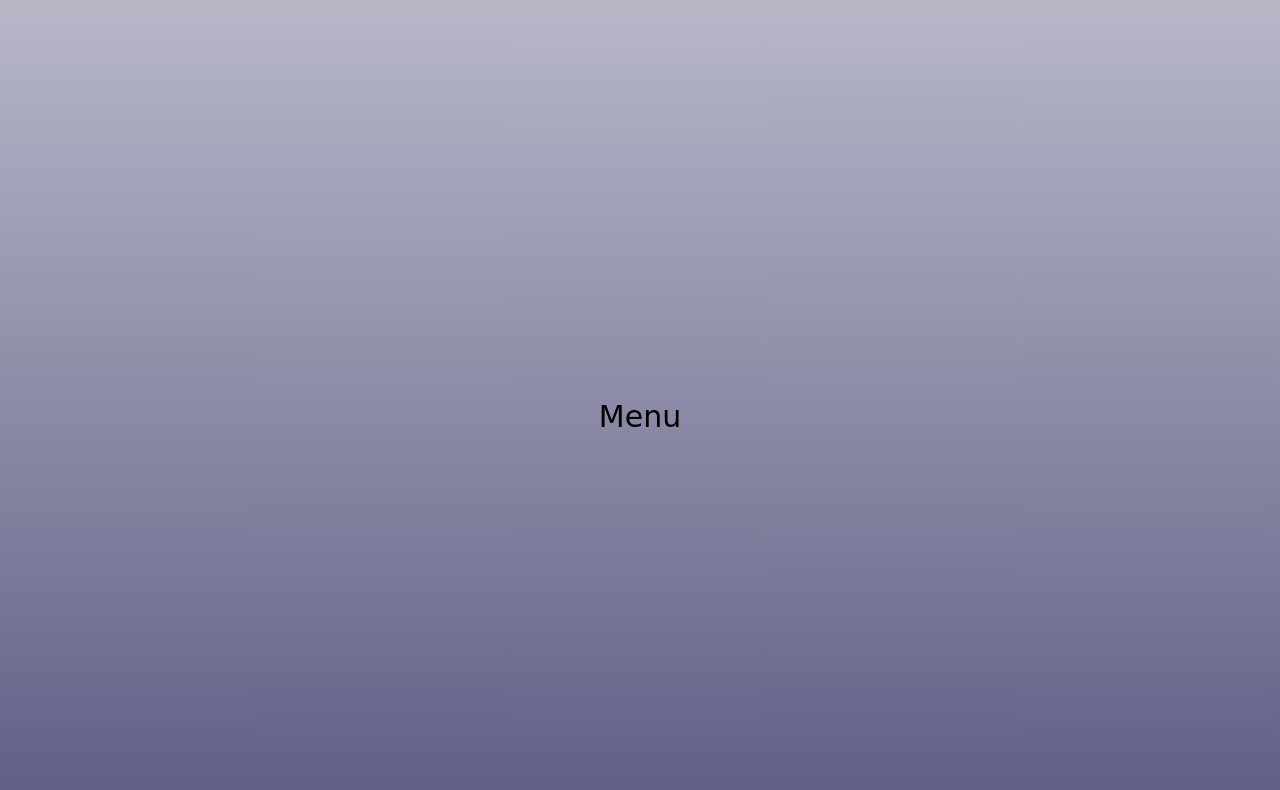
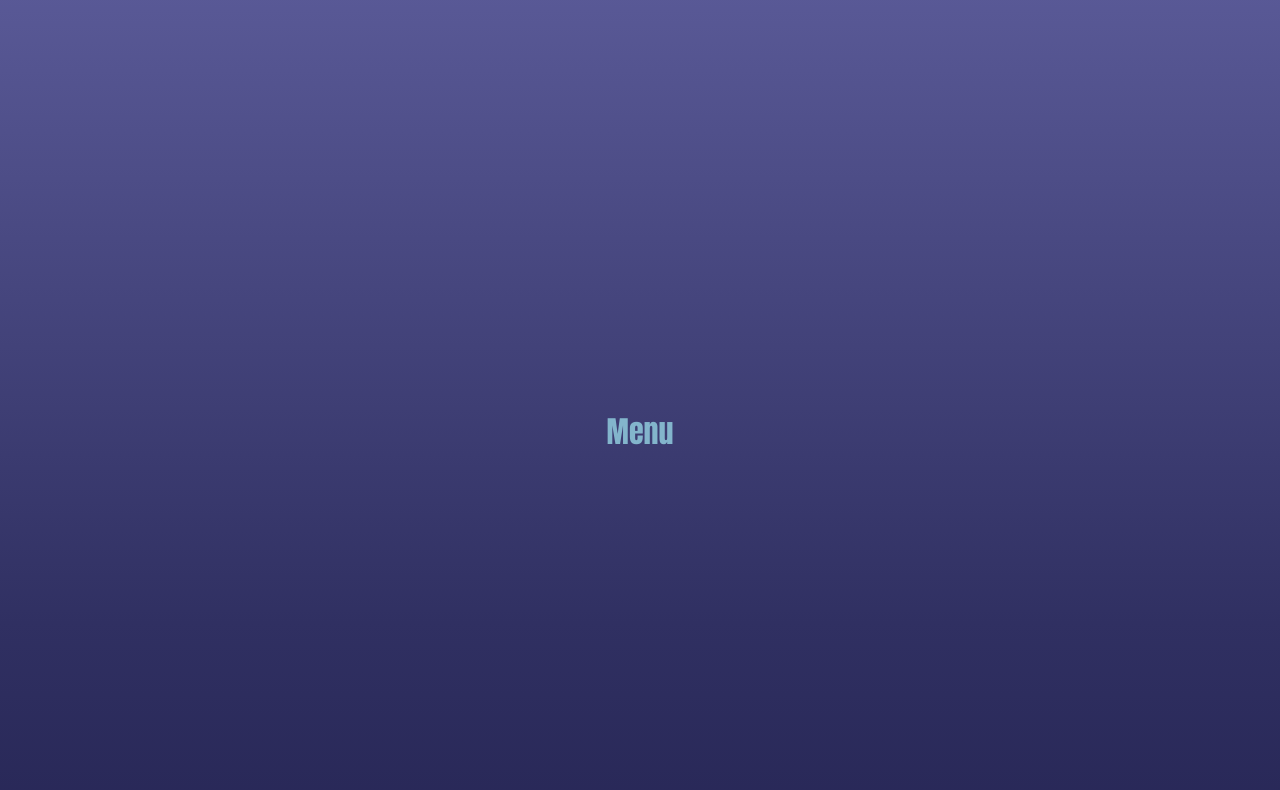
Before and after one commit to Caedonia/Caedonia.github.io, a plain HTML site: page index.htm in a window 1280 px wide. Shown: the part 650-1440 px from the top of the page. Drawn offline with Linux system fonts and the light colour scheme.

Commit message:
Update mystyle.css

```diff
--- a/mystyle.css
+++ b/mystyle.css
@@ -1,6 +1,6 @@
 body {
    background: rgb(2,0,36);
-   background: linear-gradient(0deg, rgba(2,0,36,1) 0%, rgba(48,48,98,1) 35%, rgba(255,255,255,1) 100%);
+   background: linear-gradient(0deg, rgba(2,0,36,1) 19%, rgba(48,48,98,1) 57%, rgba(131,131,204,1) 100%);
 }
 
 .item1{grid-area: header;}
@@ -21,9 +21,9 @@ body {
 }
 .grid-container > div {
     background-color: transparent;
-    text-decoration-color: bisque;
+    color: #83b5cc;
     text-align: center;
     padding: 40%;
-    font-family: cursive;
+    font-family: Impact, Haettenschweiler, 'Arial Narrow Bold', sans-serif;
     font-size: 30px;
 }
```
